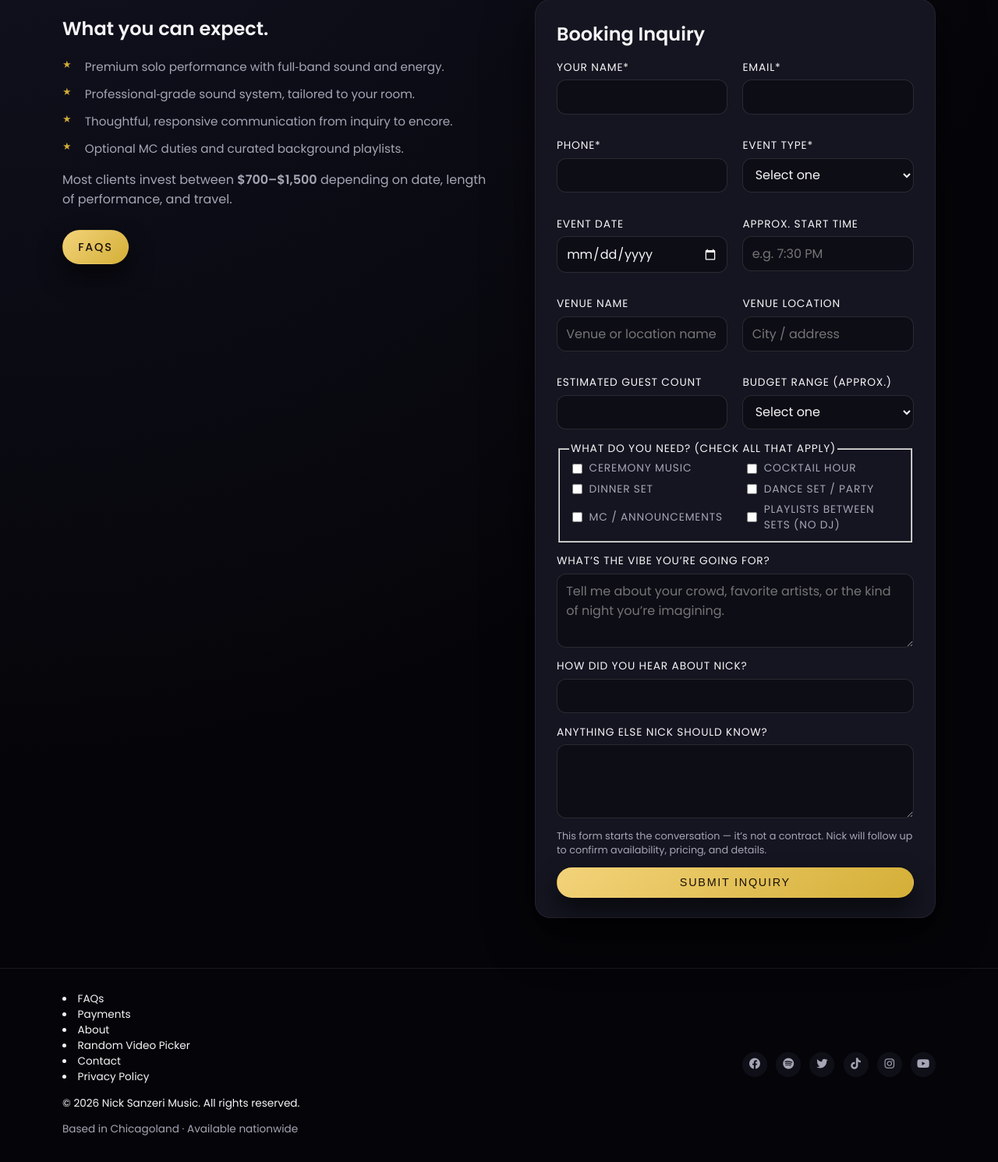
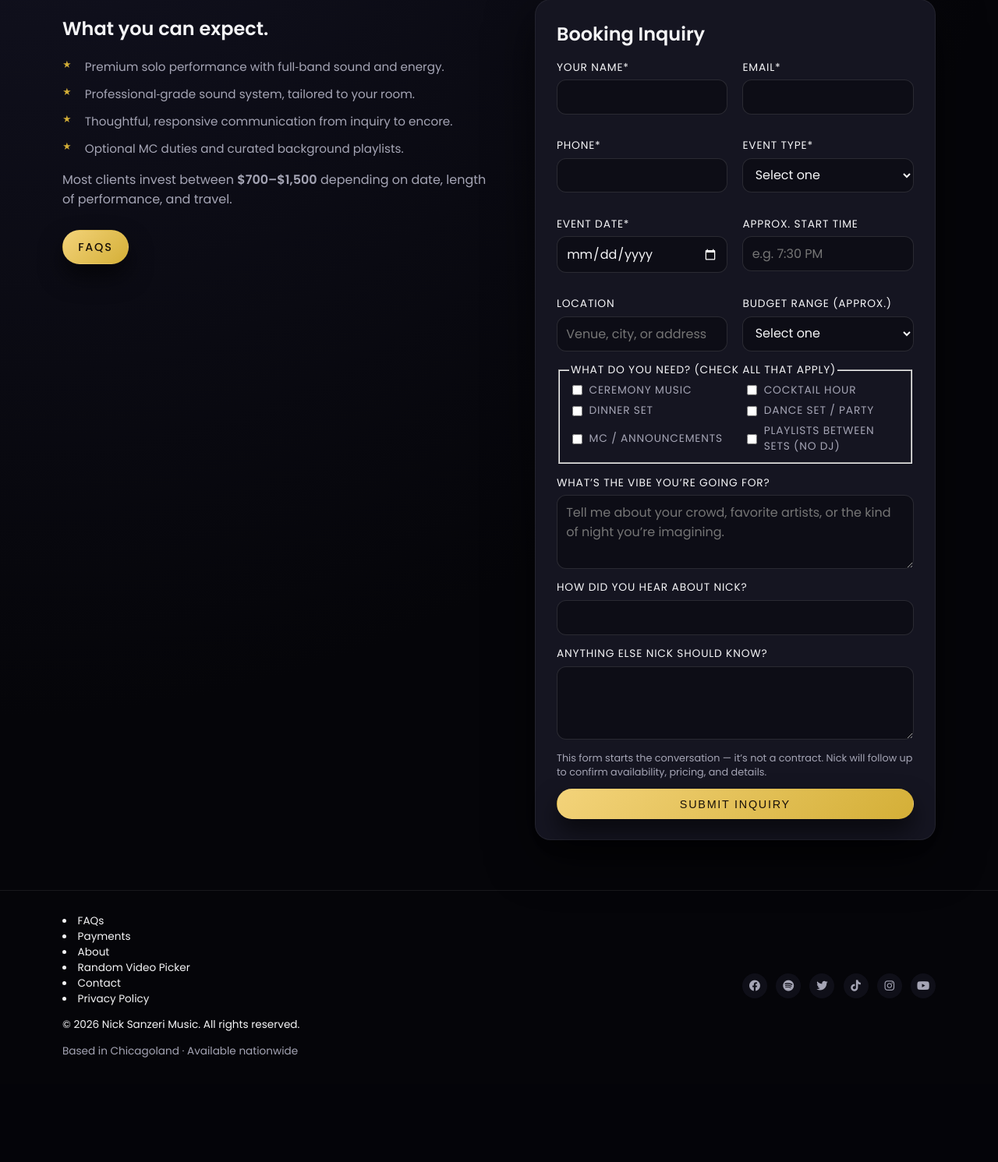
Before and after one commit to nsanzeri/ns_studio, a PHP site: page /booking.php in a window 1280 px wide. Shown: the part 403-1894 px from the top of the page at 78% size. After the commit the page ends 1760 px from the top, so only its background shows below. Run offline with PHP 8.4, Linux system fonts and the light colour scheme.

Commit message:
Simplify booking page

```diff
--- a/booking.php
+++ b/booking.php
@@ -82,24 +82,16 @@ include __DIR__ . '/includes/header.php';
                                 </select>
                             </div>
                             <div class="form-field">
-                                <label for="eventDate">Event date</label>
-                                <input type="date" id="eventDate" name="event_date">
+                                <label for="eventDate">Event date*</label>
+                                <input type="date" id="eventDate" name="event_date" required>
                             </div>
                             <div class="form-field">
                                 <label for="eventTime">Approx. start time</label>
                                 <input type="text" id="eventTime" name="event_time" placeholder="e.g. 7:30 PM">
                             </div>
                             <div class="form-field">
-                                <label for="venueName">Venue name</label>
-                                <input type="text" id="venueName" name="venue_name" placeholder="Venue or location name">
-                            </div>
-                            <div class="form-field">
-                                <label for="venueLocation">Venue location</label>
-                                <input type="text" id="venueLocation" name="venue_location" placeholder="City / address">
-                            </div>
-                            <div class="form-field">
-                                <label for="guestCount">Estimated guest count</label>
-                                <input type="number" id="guestCount" name="guest_count" min="1">
+                                <label for="location">Location</label>
+                                <input type="text" id="location" name="location" placeholder="Venue, city, or address">
                             </div>
                             <div class="form-field">
                                 <label for="budgetRange">Budget range (approx.)</label>
```
